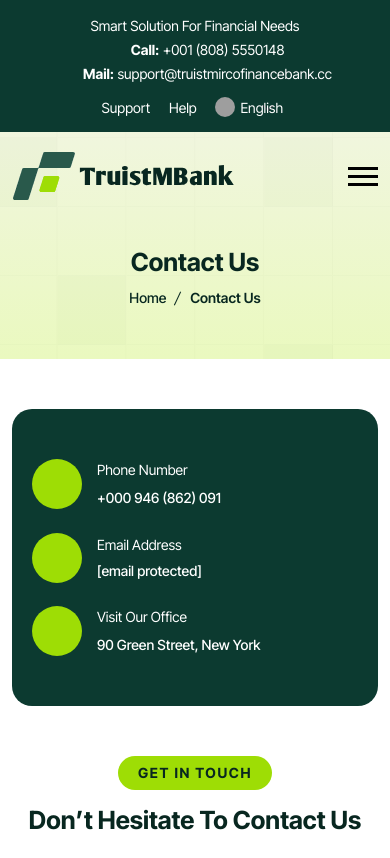
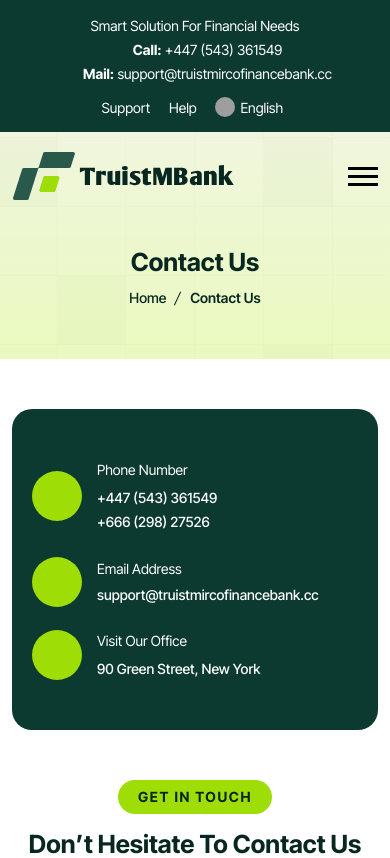
Before and after one commit to mayorwizy7/truistmircofinancebank, a Django app: page /contact in a window 390 px wide. Shown: the top 858 px of the page. Run offline with Django 4.2, Linux system fonts and the light colour scheme; some libraries are stand-ins or nearby versions; some web fonts are replaced; grey boxes are pictures that could not be loaded.

Commit message:
Phone and Email Updated

```diff
--- a/templates/contact.html
+++ b/templates/contact.html
@@ -36,13 +36,14 @@
                 <div class="location position-relative">
                     <i class="flaticon-phone-call call-icon"></i>
                     <span>Phone Number</span>
-                    <a href="tel:000946862091">+000 946 (862) 091</a>
+                    <a href="tel:+447543361549">+447 (543) 361549</a> <br>
+                    <a href="tel:+66629827526">+666 (298) 27526</a>
                 </div>
                 <div class="location position-relative">
                     <i class="flaticon-email-1 call-icon"></i>
                     <span>Email Address</span>
                     <a href="#"><span class="__cf_email__"
-                            data-cfemail="8be3eee7e7e4cbede2e5ffe4a5e8e4e6">[email&#160;protected]</span></a>
+                            data-cfemail="8be3eee7e7e4cbede2e5ffe4a5e8e4e6">support@truistmircofinancebank.cc</span></a>
                 </div>
                 <div class="location position-relative">
                     <i class="flaticon-maps-and-flags call-icon"></i>
--- a/templates/includes/footer.html
+++ b/templates/includes/footer.html
@@ -96,7 +96,8 @@
                         <li>
                             <img class="phone" src="{% static 'assets/images/svg/phone.svg' %}" alt="image">
                             <span class="text-white"><b>Phone:</b></span>
-                            <a href="tel:0018085550148">+001 (808) 5550148</a>
+                            <a href="tel:+447543361549">+447 (543) 361549</a> <br>
+                            <a href="tel:+66629827526">+666 (298) 27526</a>
                         </li>
                     </ul>
                 </div>
--- a/templates/includes/navbar.html
+++ b/templates/includes/navbar.html
@@ -8,8 +8,7 @@
                 <div class="col-lg-8 col-md-12">
                     <ul class="left-side">
                         <li><span>Smart Solution For Financial Needs</span></li>
-                        <li><a href="tel:0018085550148"><i class="flaticon-phone-call"></i> <b>Call:</b> +001 (808)
-                                5550148</a></li>
+                        <li><a href="tel:+447543361549"><i class="flaticon-phone-call"></i> <b>Call:</b> +447 (543) 361549</a></li>
                         <li><a href="/cdn-cgi/l/email-protection#99f1fcf5f5f6d9fff0f7edf6b7faf6f4"><i
                                     class="flaticon-email-1"></i> <b>Mail:</b> <span class="__cf_email__"
                                     data-cfemail="e9818c858586a98f80879d86c78a8684">support@truistmircofinancebank.cc</span></a>
```
